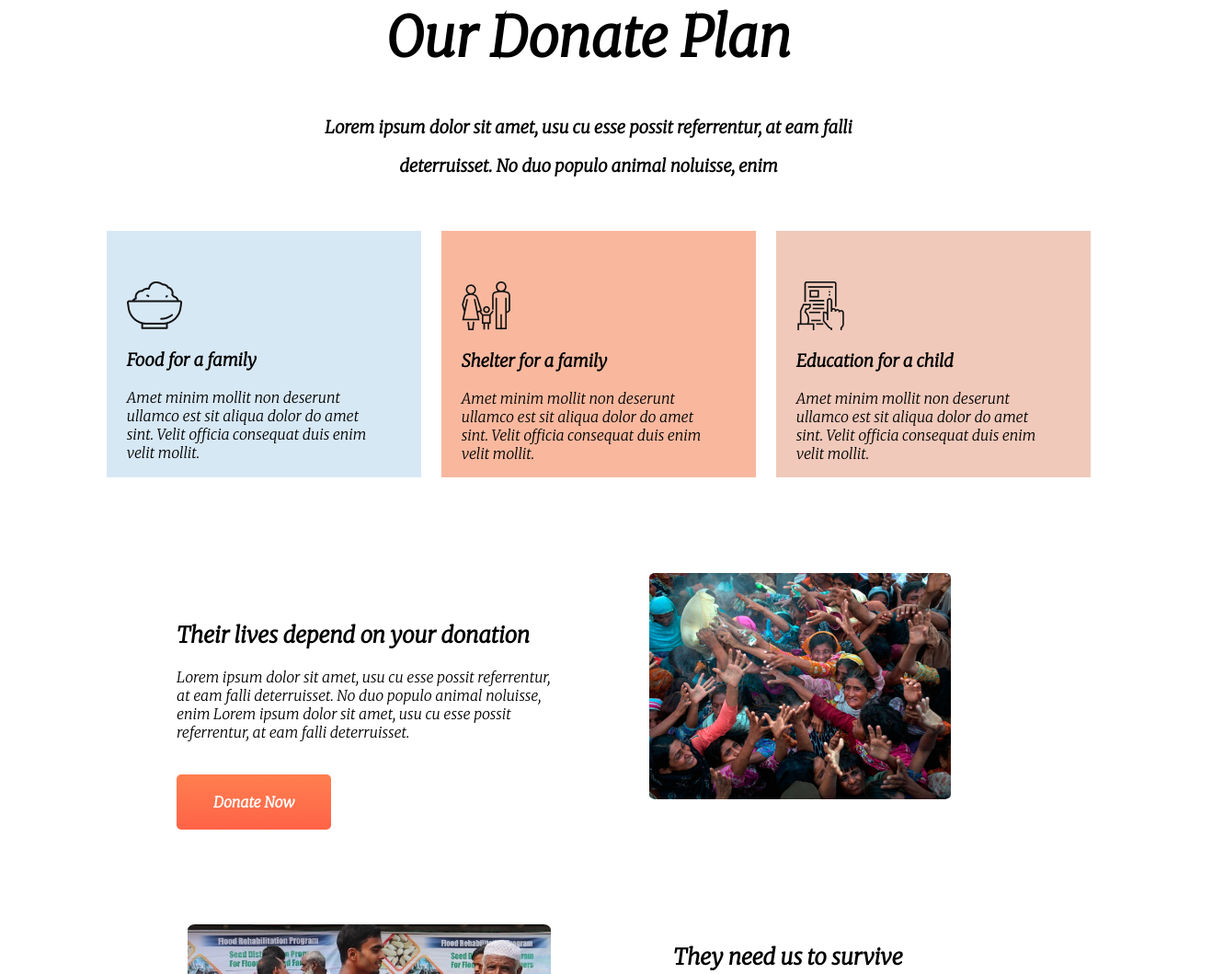
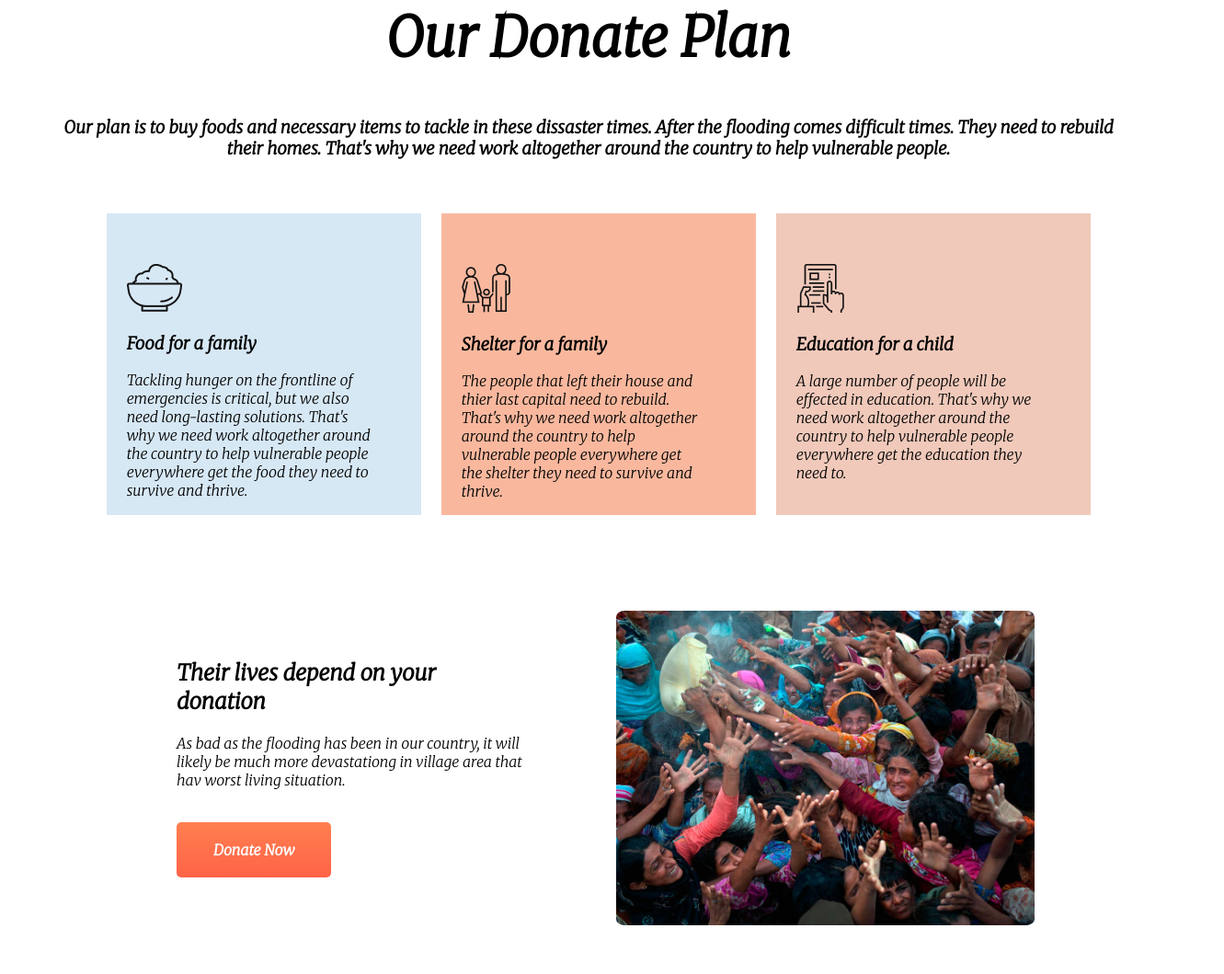
Before and after one commit to NazibulHaque/first-assignment, a plain HTML site: page index.html in a window 1280 px wide. Shown: the part 1656-2715 px from the top of the page at 92% size, 1331 px wide, since content can reach past the window. Drawn offline with Linux system fonts and the light colour scheme.

Commit message:
text-added

```diff
--- a/index.html
+++ b/index.html
@@ -19,8 +19,10 @@
             <h1>More In Need</h1>
             <h3>
                 <pre>
-                Lorem ipsum dolor sit amet, usu cu esse possit referrentur, at eam falli
-                deterruisset. No duo populo animal noluisse, enim
+                    Bangladesh has been hit with the worst flooding in 100 years. Thousands of children are at risk, threatened by a high
+                    risk of drowning, disease, and malnutrition. More than 36,000 children are crowded into emergency flood shelters.
+                    Families and children are trapped at home waiting for boats to bring relief. Roads and homes have been submerged, power
+                    stations are down, and over 380 schools have been closed or impacted.
             </pre>
             </h3>
             <a class="link-button" target="_blank" href=" ">Donate Now</a>
@@ -30,8 +32,7 @@
     </section>
     <section class="second-page">
         <h1>Donate Today</h1>
-        <h3>Lorem ipsum dolor sit amet, usu cu esse possit referrentur, at eam falli
-            deterruisset. No duo populo animal noluisse, enim</h3>
+        <h3>Your small donation save a life.</h3>
         <button class="button"><b>100tk</b></button>
         <button class="button"><b>200tk</b></button>
         <button class="button"><b>500tk</b></button>
@@ -50,17 +51,16 @@
             Our Donate Plan
         </h1>
         <h3>
-            Lorem ipsum dolor sit amet, usu cu esse possit referrentur, at eam falli
+            Our plan is to buy foods and necessary items to tackle in these dissaster times. After the flooding comes
+            difficult times. They need to rebuild their homes.
+            That's why we need work altogether around the country to help vulnerable people.
         </h3>
-        <h3>deterruisset. No duo populo animal noluisse, enim</h3>
         <div class="container">
             <div id="Food">
                 <img src="icons/food.png" alt="">
                 <h3>Food for a family</h3>
-                <p>Amet minim mollit non deserunt
-                    ullamco est sit aliqua dolor do amet
-                    sint. Velit officia consequat duis enim
-                    velit mollit.</p>
+                <p>Tackling hunger on the frontline of emergencies is critical, but we also need long-lasting solutions. That's why we need
+                work altogether around the country to help vulnerable people everywhere get the food they need to survive and thrive.</p>
             </div>
             <div id="Shelter">
                 <img src="icons/shelter.png" alt="Shelter">
@@ -68,10 +68,8 @@
                     Shelter for a family
                 </h3>
                 <p>
-                    Amet minim mollit non deserunt
-                    ullamco est sit aliqua dolor do amet
-                    sint. Velit officia consequat duis enim
-                    velit mollit.
+                    The people that left their house and thier last capital need to rebuild. That's why we need work altogether around the
+                    country to help vulnerable people everywhere get the shelter they need to survive and thrive.
                 </p>
             </div>
             <div id="Education">
@@ -80,10 +78,8 @@
                     Education for a child
                 </h3>
                 <p>
-                    Amet minim mollit non deserunt
-                    ullamco est sit aliqua dolor do amet
-                    sint. Velit officia consequat duis enim
-                    velit mollit.
+                    A large number of people will be effected in education. That's why we need work altogether around the country to help
+                    vulnerable people everywhere get the education they need to.
                 </p>
             </div>
         </div>
@@ -92,11 +88,8 @@
         <div id="lives">
             <h2><b>Their lives depend on
                     your donation</b></h2>
-            <p>Lorem ipsum dolor sit amet, usu cu esse possit
-                referrentur, at eam falli deterruisset. No duo populo
-                animal noluisse, enim
-                Lorem ipsum dolor sit amet, usu cu esse possit
-                referrentur, at eam falli deterruisset.</p>
+            <p>As bad as the flooding has been in our country, it will likely be much more devastationg in village area that hav worst
+            living situation.</p>
             <br>
             <br>
             <a class="link-button" target="_blank" href=" ">Donate Now</a>
@@ -115,11 +108,8 @@
             <h2><b>They need us
                     to survive</b></h2>
             <p>
-                Lorem ipsum dolor sit amet, usu cu esse possit
-                referrentur, at eam falli deterruisset. No duo populo
-                animal noluisse, enim
-                Lorem ipsum dolor sit amet, usu cu esse possit
-                referrentur, at eam falli deterruisset.
+                As bad as the flooding has been in our country, it will likely be much more devastationg in village area that hav worst
+                living situation.
             </p>
             <br>
             <br>
@@ -129,13 +119,13 @@
     <section class="last-page">
         <div>
             <h1>Get My Updates</h1>
-        <p>Lorem ipsum dolor sit amet, usu cu esse possit referrentur, at eam falli
-            deterruisset. No duo populo animal noluisse, enim
-        </p>
+            <p>You can get my update on my facebook & Instagram page.
+                Also you can mail.
+            </p>
         </div>
 
 
-        <div class="last" >
+        <div class="last">
             <input class="mail" type="text" placeholder="Email">
             <button id="Subscribe" type="submit">Subscribe</button>
         </div>
```
